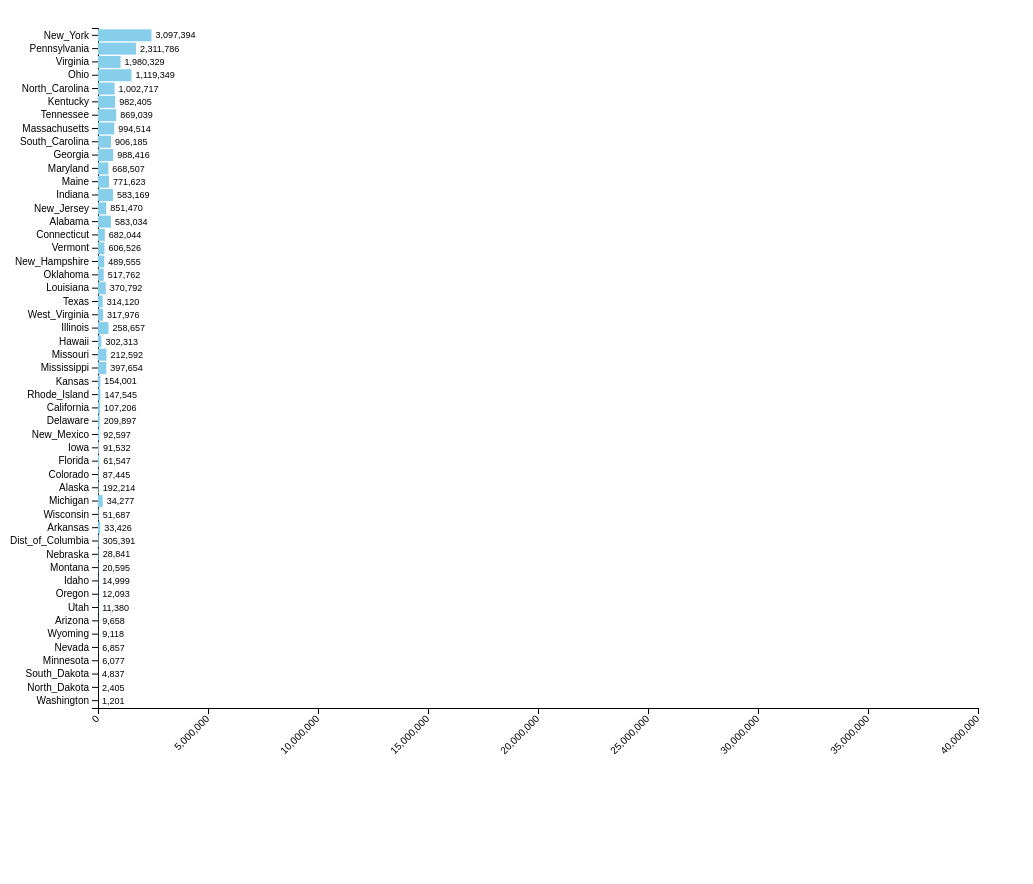
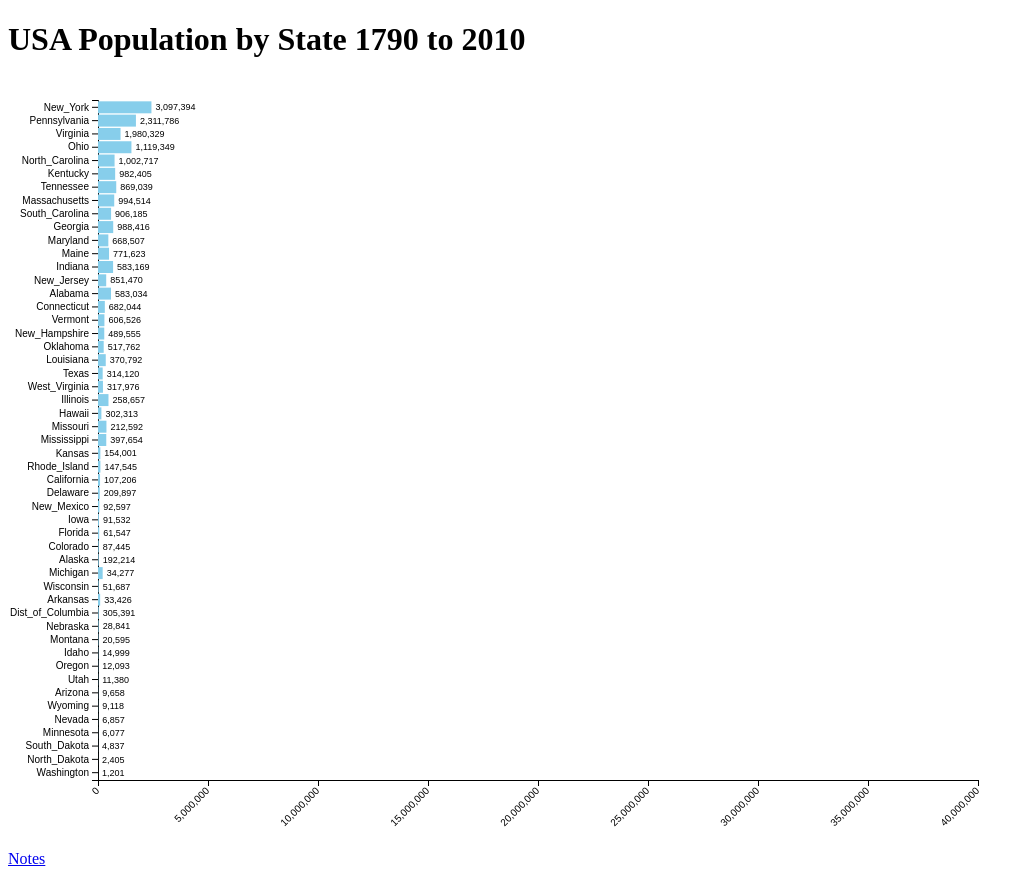
Before and after one commit to jackwawe/NEWM_N328_jacksonWaweru, a plain HTML site: page index.html in a window 1280 px wide. Shown: the whole page, without its empty margins (0-1033 px from the left). Before the commit the page ends 800 px from the top, so only its background shows below. Drawn offline with nearby package versions, Linux system fonts and the light colour scheme.

Commit message:
Update index.html

```diff
--- a/index.html
+++ b/index.html
@@ -6,6 +6,11 @@
     <script type = 'text/javascript' src="https://d3js.org/d3.v4.js"></script>
 </head>
 <body>
+    <h1>USA Population by State 1790 to 2010</h1>
     <script type="text/javascript" src="population.js"></script>
+
+<p>
+    <a href='about.html'>Notes</a>
+</p>
 </body>
 </html>
```
